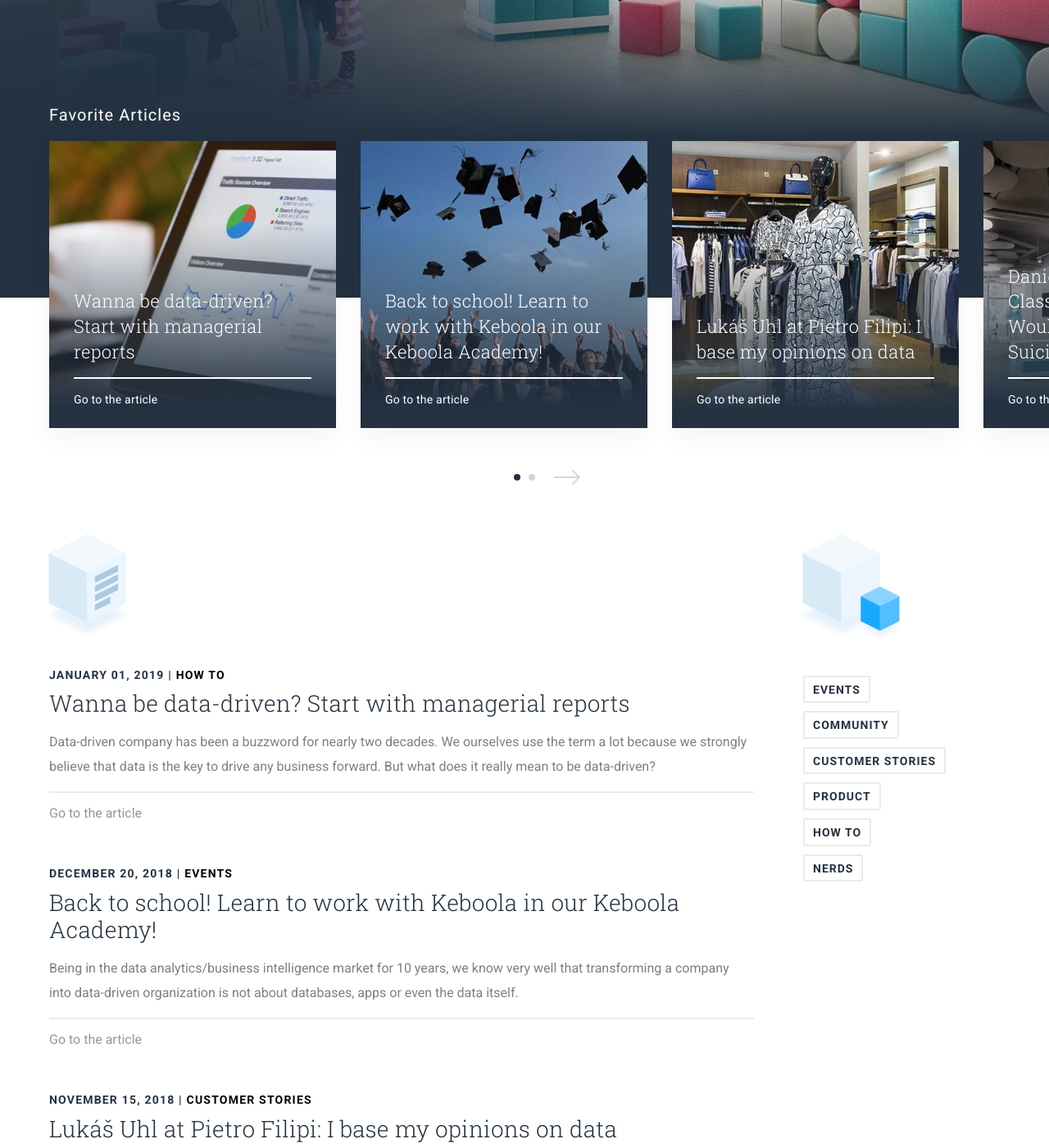
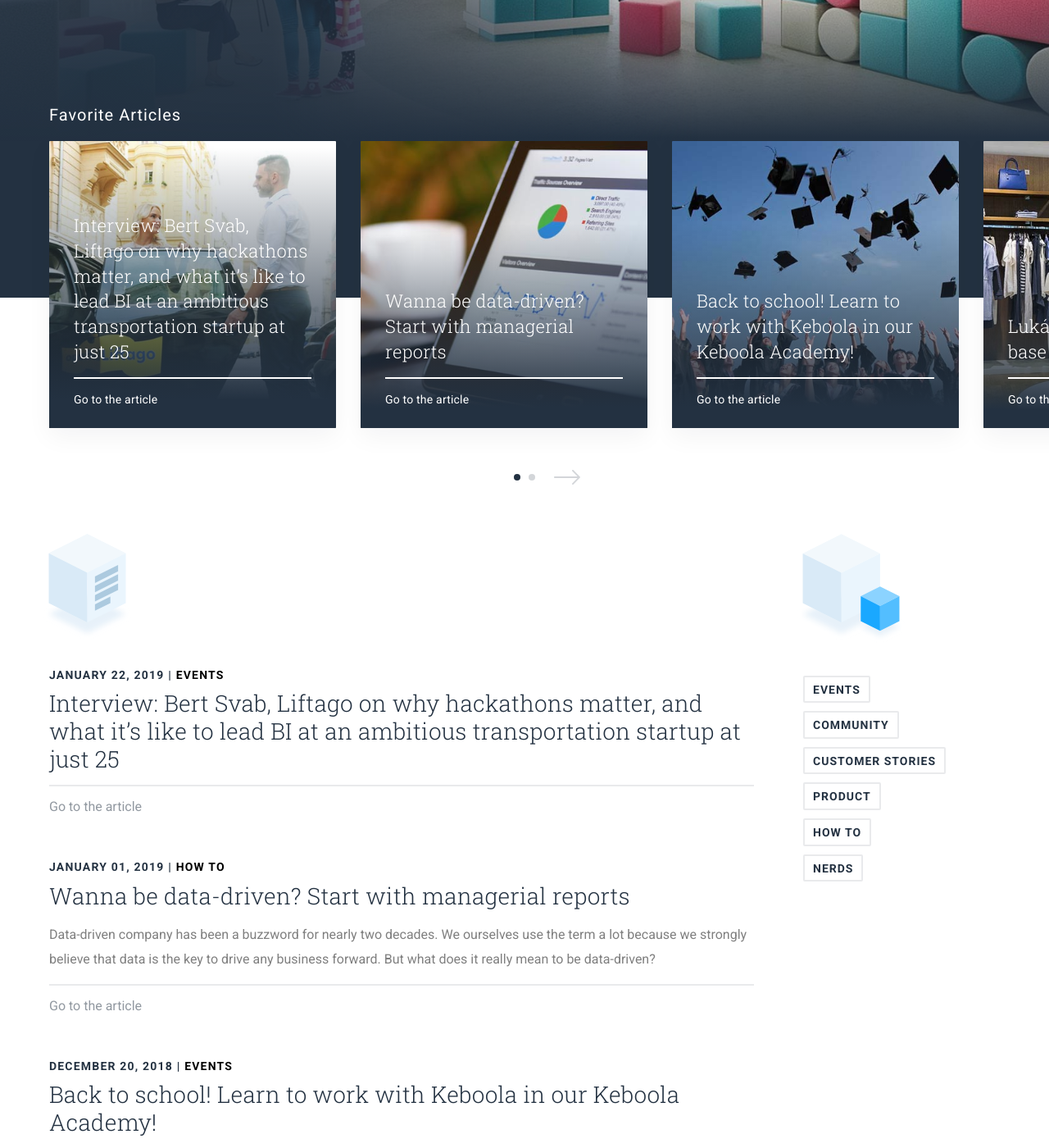
Before and after one commit to keboola/blog, a Jekyll site: the page built from index.md, in a window 1280 px wide and 1400 px high, scrolled down 604 px. Shown: the whole window at 82% size. Built offline with Jekyll 4.4.1, drawn with Linux system fonts in a browser that asks for light colours; nearby versions of some CDN libraries; the list of posts is cut into pages by our own code; some of the changed text lies outside the part shown.

Commit message:
Update from Forestry.io - Updated heroes-at-liftago.md

```diff
--- a/_posts/2018-10-18-heroes-at-liftago.md
+++ b/_posts/2018-10-18-heroes-at-liftago.md
@@ -3,7 +3,7 @@
   to lead BI at an ambitious transportation startup at just 25'
 layout: post
 categories: events
-date: 2018-10-18 00:00:00 +0000
+date: 2019-01-22 09:00:00 +0000
 perex: ''
 user: petr-simecek
 coverphoto: ''
```
